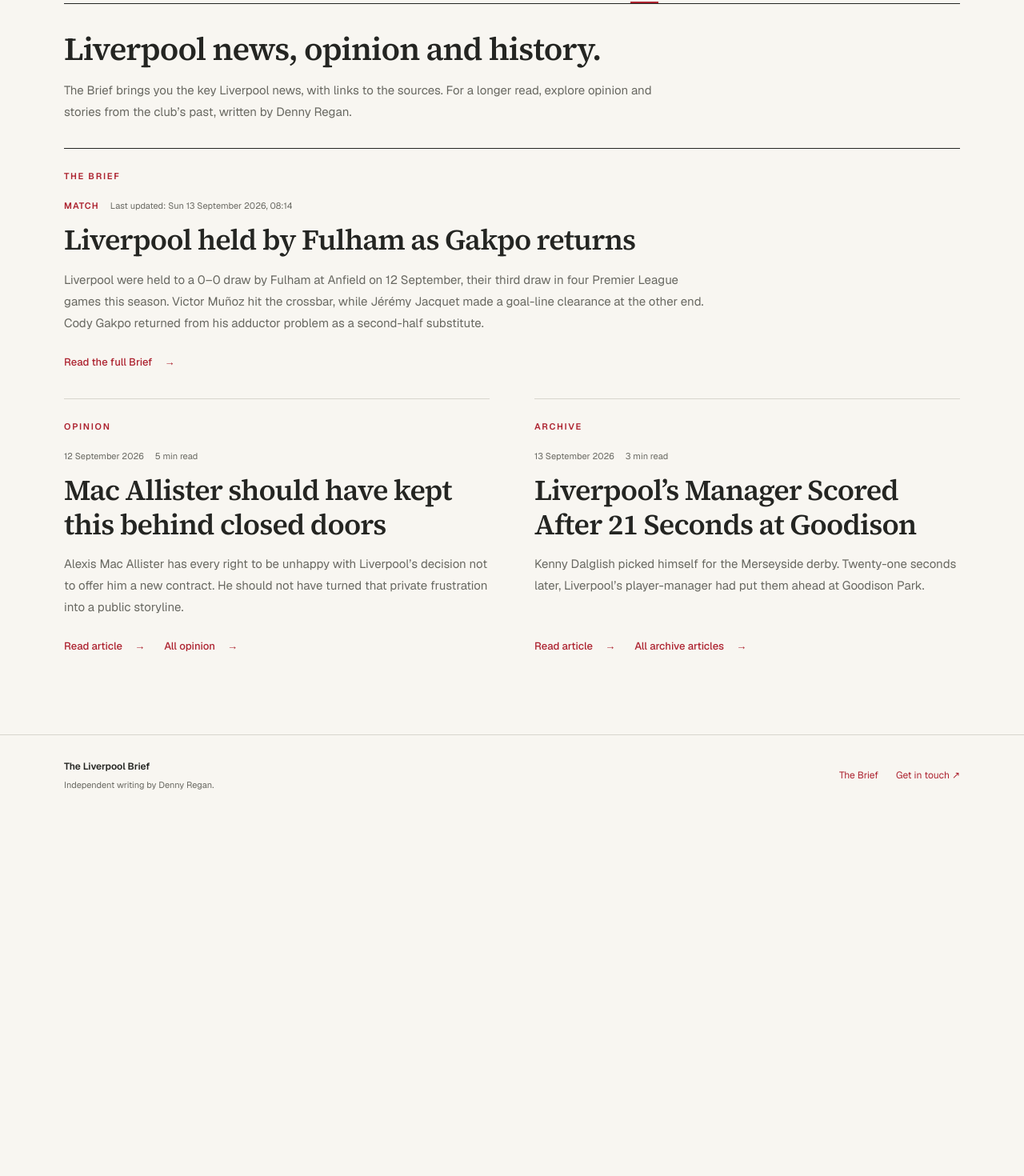
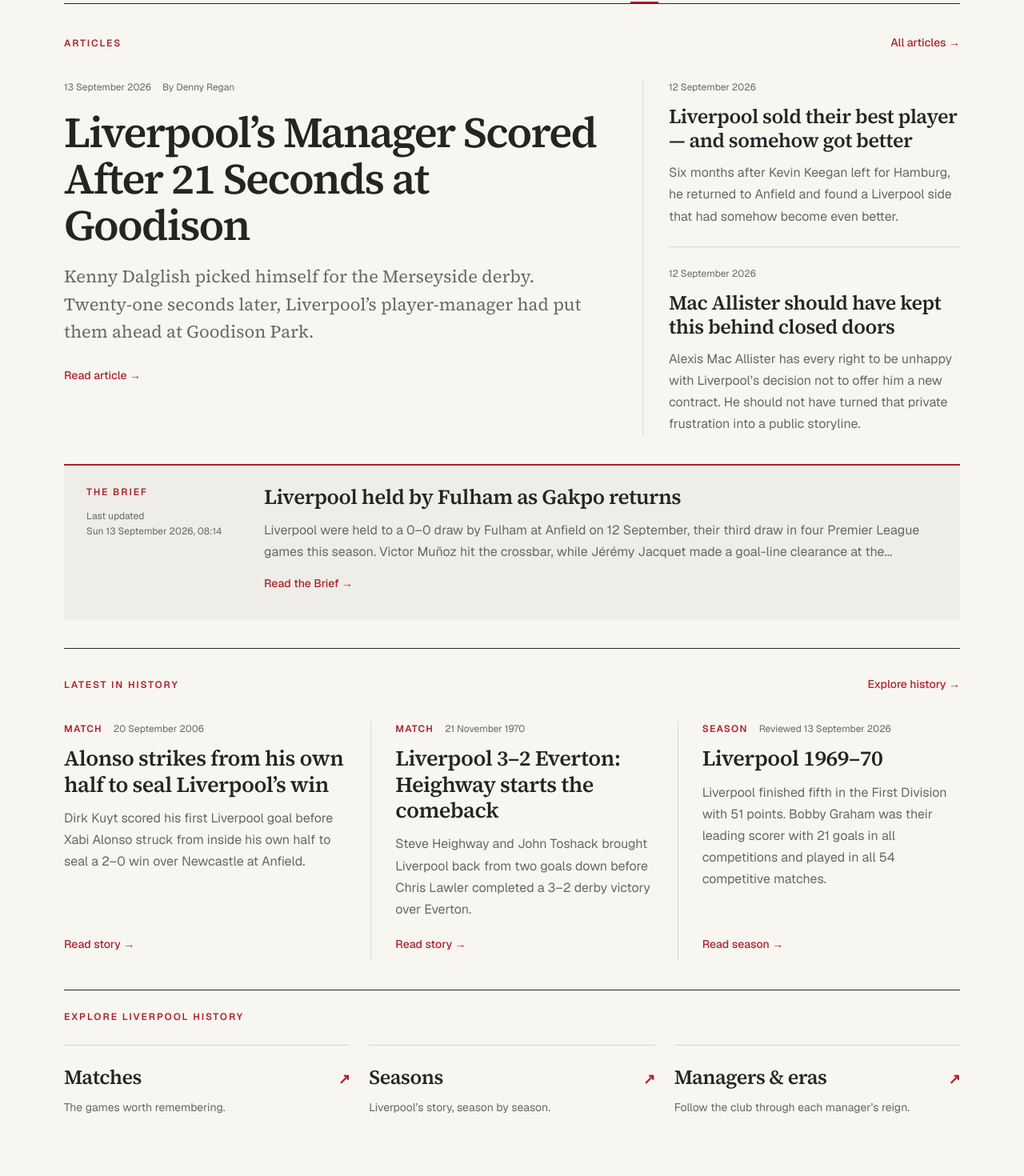
Before and after one commit to DennyRegan/the-liverpool-brief, a Next.js app: page / in a window 1280 px wide. Shown: the part 238-1708 px from the top of the page at 80% size. Before the commit the page ends 1257 px from the top, so only its background shows below. Built offline with nearby package versions, Linux system fonts and the light colour scheme.

Commit message:
Reshape homepage around Articles and growing History collection

```diff
--- a/app/globals.css
+++ b/app/globals.css
@@ -19,23 +19,56 @@
 .header-bottom nav { display: flex; gap: 28px; flex-shrink: 0; }
 .header-bottom nav a { padding: 17px 0 15px; border-bottom: 2px solid transparent; font-size: 13px; }
 .header-bottom nav a[aria-current] { color: var(--accent); border-color: var(--accent); }
-.home-page { padding-top: 32px; padding-bottom: 64px; }
-.home-intro { max-width: 760px; padding-bottom: 32px; }
-.home-intro h1 { font-family: var(--font-source-serif), Georgia, serif; font-size: clamp(28px, 3.4vw, 40px); font-weight: 600; line-height: 1.2; letter-spacing: -.025em; margin-bottom: 14px; }
-.home-intro p { font-size: 15px; line-height: 1.8; color: var(--muted); }
-.home-section { min-width: 0; display: flex; flex-direction: column; border-top: 1px solid var(--line); padding: 26px 0 30px; }
-.home-section > .eyebrow { color: var(--accent); margin-bottom: 20px; }
-.home-section h3 { font-family: var(--font-source-serif), Georgia, serif; font-size: clamp(27px, 3vw, 36px); font-weight: 600; line-height: 1.18; letter-spacing: -.025em; margin: 14px 0; overflow-wrap: anywhere; }
-.home-summary { font-size: 15px; line-height: 1.8; color: var(--muted); overflow-wrap: anywhere; }
-.home-links { display: flex; flex-wrap: wrap; gap: 12px 24px; margin-top: auto; padding-top: 20px; }
-.home-links a { padding-block: 6px; }
-.home-brief { border-top-color: var(--foreground); }
-.home-brief article { max-width: 800px; }
-.home-writing { display: grid; grid-template-columns: repeat(2, minmax(0, 1fr)); column-gap: 56px; }
+/* Homepage: stable writing lead, then independent discovery sections. */
+.home-page { padding-top: 28px; padding-bottom: 48px; }
+.home-section-heading { display: flex; align-items: center; justify-content: space-between; gap: 20px; margin-bottom: 26px; }
+.home-page .eyebrow { color: var(--accent); font-size: 12px; }
+.home-page .read-link { display: inline-block; padding-block: 10px; font-size: 14px; }
+.home-page .article-meta { font-size: 12px; gap: 8px 14px; }
+.home-writing { display: grid; grid-template-columns: minmax(0, 1.7fr) minmax(0, 1fr); gap: 48px; padding-bottom: 36px; }
+.home-lead { min-width: 0; }
+.home-lead h1, .home-empty-title { font-family: var(--font-source-serif), Georgia, serif; font-size: clamp(34px, 4.2vw, 54px); font-weight: 600; line-height: 1.08; letter-spacing: -.035em; margin: 18px 0; text-wrap: pretty; }
+.home-standfirst { font-family: var(--font-source-serif), Georgia, serif; font-size: 22px; line-height: 1.55; color: var(--muted); margin-bottom: 18px; }
+.home-more { border-left: 1px solid var(--line); padding-left: 32px; }
+.home-more article + article { margin-top: 24px; padding-top: 24px; border-top: 1px solid var(--line); }
+.home-page h3 { font-family: var(--font-source-serif), Georgia, serif; font-size: 27px; font-weight: 600; line-height: 1.2; letter-spacing: -.02em; margin: 12px 0; text-wrap: pretty; }
+.home-more h3 { font-size: 25px; }
+.home-summary { font-size: 16px; line-height: 1.7; color: var(--muted); overflow-wrap: anywhere; }
+.home-links { display: flex; flex-wrap: wrap; gap: 8px 24px; margin-top: 14px; }
+.home-brief { display: grid; grid-template-columns: 190px minmax(0, 1fr); gap: 32px; padding: 24px 28px; background: #efede7; border-top: 2px solid var(--accent); margin-bottom: 36px; }
+.home-brief-label p { font-size: 12px; color: var(--muted); line-height: 1.6; margin-top: 12px; }
+.home-brief h3 { margin-top: 0; font-size: 26px; }
+.home-brief .read-link { margin-top: 6px; }
+.home-section { border-top: 1px solid var(--foreground); padding: 24px 0 36px; }
+.home-history-grid { display: grid; grid-template-columns: repeat(3, minmax(0, 1fr)); gap: 30px; }
+.home-history-grid article { display: flex; flex-direction: column; min-width: 0; }
+.home-history-grid article + article { border-left: 1px solid var(--line); padding-left: 30px; }
+.home-history-grid .read-link { margin-top: auto; padding-top: 20px; }
+.home-week { display: grid; grid-template-columns: 220px minmax(0, 1fr); gap: 36px; padding: 32px; margin: 4px 0 36px; border: 1px solid var(--line); border-left: 4px solid var(--accent); }
+.home-week-date { font-size: 15px; margin-top: 22px; }
+.home-week-date span { display: block; font-family: var(--font-source-serif), Georgia, serif; font-size: 56px; line-height: 1.2; letter-spacing: -.04em; }
+.home-week h3 { font-size: 32px; margin-top: 0; }
+.home-browse { display: grid; grid-template-columns: repeat(auto-fit, minmax(200px, 1fr)); gap: 24px; }
+.home-browse > a { border-top: 1px solid var(--line); padding: 12px 0; }
+.home-browse h3 { display: flex; justify-content: space-between; align-items: baseline; gap: 12px; font-size: 25px; }
+.home-browse h3 span { font-family: Arial, sans-serif; font-size: 18px; color: var(--accent); }
+.home-browse p { font-size: 14px; line-height: 1.6; color: var(--muted); }
 @media (max-width: 700px) {
- .home-page { padding-top: 24px; padding-bottom: 32px; }
- .home-intro { padding-bottom: 24px; }
- .home-writing { grid-template-columns: 1fr; }
+ .home-page { padding-top: 18px; padding-bottom: 24px; }
+ .home-section-heading { margin-bottom: 20px; }
+ .home-writing { grid-template-columns: 1fr; gap: 26px; padding-bottom: 28px; }
+ .home-more { border-left: 0; padding-left: 0; border-top: 1px solid var(--line); padding-top: 24px; }
+ .home-standfirst { font-size: 20px; }
+ .home-brief { grid-template-columns: 1fr; gap: 18px; padding: 22px; margin-bottom: 28px; }
+ .home-brief-label { display: flex; flex-wrap: wrap; align-items: baseline; gap: 10px 24px; }
+ .home-brief-label p { margin-top: 0; }
+ .home-history-grid { grid-template-columns: 1fr; gap: 24px; }
+ .home-history-grid article + article { border-left: 0; padding-left: 0; border-top: 1px solid var(--line); padding-top: 24px; }
+ .home-week { grid-template-columns: 1fr; gap: 20px; padding: 24px; }
+ .home-week-date { margin-top: 12px; }
+ .home-week-date span { display: inline; font: inherit; margin-left: 8px; }
+ .home-week h3 { font-size: 28px; }
+ .home-browse { grid-template-columns: 1fr; gap: 8px; }
 }
 .collection { padding-top: 38px; padding-bottom: 80px; }
 .collection-bar { display: flex; align-items: center; justify-content: space-between; gap: 16px; }
--- a/app/page.tsx
+++ b/app/page.tsx
@@ -1,70 +1,99 @@
 import Link from "next/link";
 import { getWriting } from "@/lib/content/writing";
 import { getBrief } from "@/lib/content/briefs";
-import { selectHomeWriting } from "@/lib/content/homepage";
-import { formatLastUpdated, formatListDate, getArticleExcerpt } from "@/lib/format";
+import { getArchiveFeatures } from "@/lib/content/archive";
+import { getSeasons, seasonLabel } from "@/lib/content/seasons";
+import { getHistoryEvents, getHistoryWindow, getWeekReading } from "@/lib/content/this-week";
+import { selectHomeWriting, selectHomeHistory } from "@/lib/content/homepage";
+import { formatLastUpdated, formatListDate, getArticleExcerpt, getExcerpt } from "@/lib/format";
 import { SiteHeader } from "@/app/components/SiteHeader";
 
 export const metadata = {
-  description: "A concise Liverpool news briefing, plus independent opinion and stories from the club's past by Denny Regan.",
+  description: "Independent Liverpool articles by Denny Regan, a concise news Brief, and the matches, people and seasons from the club’s history.",
   alternates: { canonical: "/" },
 };
+// Keep the homepage aligned with /this-week across London's Monday rollover.
+export const dynamic = "force-dynamic";
 
 export default function Home() {
   const brief = getBrief();
   const story = brief.stories[0];
-  const { opinion, archive } = selectHomeWriting(getWriting());
+  const { lead, more } = selectHomeWriting(getWriting());
+  const archive = getArchiveFeatures();
+  const factual = archive.filter(article => article.editorialMode === "factual");
+  const seasons = getSeasons();
+  const history = selectHomeHistory([
+    ...factual.map(article => ({
+      href: `/archive/${article.slug}`, title: article.title, summary: article.excerpt,
+      kind: article.articleType ?? "other", date: article.date,
+      context: article.historicalEventDate ? formatListDate(article.historicalEventDate) : article.historicalPeriod,
+    })),
+    ...seasons.map(season => ({
+      href: `/history/seasons/${season.season}`, title: `Liverpool ${seasonLabel(season.season)}`,
+      summary: season.overview[0], kind: "season", date: season.reviewedOn,
+      context: `Reviewed ${formatListDate(season.reviewedOn)}`,
+    })),
+  ]);
+  const labels: Record<string, string> = { match: "Match", player: "Player", manager: "Manager", transfer: "Transfer", season: "Season", competition: "Competition", "club-event": "Club history", other: "History" };
+  const days = getHistoryWindow(getHistoryEvents());
+  const weekReading = getWeekReading(archive, days);
+  const candidates = days.flatMap(day => day.events.map(event => ({
+    day, event,
+    article: archive.find(article => article.slug === event.archiveSlug) ?? weekReading.find(article =>
+      article.historicalEventDate === `${event.year}-${String(event.month).padStart(2, "0")}-${String(event.day).padStart(2, "0")}`),
+  })));
+  const feature = candidates.find(candidate => candidate.article) ?? candidates[0];
+  const browse = [
+    ...(factual.some(article => article.articleType === "match") ? [{ href: "/history/matches", title: "Matches", text: "The games worth remembering." }] : []),
+    ...(factual.some(article => article.articleType === "player") ? [{ href: "/history/players", title: "Players", text: "The people who wore the shirt." }] : []),
+    ...(seasons.length ? [{ href: "/history/seasons", title: "Seasons", text: "Liverpool’s story, season by season." }] : []),
+    { href: "/history", title: "Managers & eras", text: "Follow the club through each manager’s reign." },
+  ];
 
-  return (
-    <>
-      <SiteHeader active="home" />
-      <main id="main-content" className="site-width home-page">
-        <div className="home-intro">
-          <h1>Liverpool news, opinion and history.</h1>
-          <p>The Brief brings you the key Liverpool news, with links to the sources. For a longer read, explore opinion and stories from the club’s past, written by Denny Regan.</p>
-        </div>
+  return <>
+    <SiteHeader active="home" />
+    <main id="main-content" className="site-width home-page">
+      <section className="home-articles" aria-labelledby="home-articles-heading">
+        <div className="home-section-heading"><h2 id="home-articles-heading" className="eyebrow">Articles</h2><Link className="read-link" href="/articles">All articles →</Link></div>
+        {lead ? <div className="home-writing">
+          <article className="home-lead">
+            <p className="article-meta"><time dateTime={lead.date}>{formatListDate(lead.date)}</time><span>By Denny Regan</span></p>
+            <h1><Link href={lead.href}>{lead.title}</Link></h1>
+            <p className="home-standfirst">{getArticleExcerpt(lead, 300)}</p>
+            <Link className="read-link" href={lead.href}>Read article →</Link>
+          </article>
+          {more.length > 0 && <div className="home-more">{more.map(article => <article key={article.href}>
+            <p className="article-meta"><time dateTime={article.date}>{formatListDate(article.date)}</time></p>
+            <h3><Link href={article.href}>{article.title}</Link></h3>
+            <p className="home-summary">{getArticleExcerpt(article, 150)}</p>
+          </article>)}</div>}
+        </div> : <h1 className="home-empty-title">Independent Liverpool writing</h1>}
+      </section>
 
-        <section className="home-section home-brief" aria-labelledby="home-brief-heading">
-          <h2 id="home-brief-heading" className="eyebrow">The Brief</h2>
-          {story ? (
-            <article>
-              <p className="article-meta"><span>{story.category}</span><span>Last updated: <time dateTime={brief.lastUpdated}>{formatLastUpdated(brief.lastUpdated)}</time></span></p>
-              <h3><Link href="/brief">{story.headline}</Link></h3>
-              <p className="home-summary">{story.summary}</p>
-            </article>
-          ) : <p className="home-summary">The next briefing will appear here when it is published.</p>}
-          <div className="home-links"><Link href="/brief" className="read-link">Read the full Brief <span aria-hidden="true">→</span></Link></div>
-        </section>
+      <section className="home-brief" aria-labelledby="home-brief-heading">
+        <div className="home-brief-label"><h2 id="home-brief-heading" className="eyebrow">The Brief</h2><p>Last updated<br /><time dateTime={brief.lastUpdated}>{formatLastUpdated(brief.lastUpdated)}</time></p></div>
+        <div>{story ? <article><h3><Link href="/brief">{story.headline}</Link></h3><p className="home-summary">{getExcerpt(story.summary, 220)}</p></article> : <p className="home-summary">The next briefing will appear here when it is published.</p>}<Link className="read-link" href="/brief">Read the Brief →</Link></div>
+      </section>
 
-        <div className="home-writing">
-          {([
-            { category: "Opinion", article: opinion, href: "/articles?category=opinion", label: "All opinion" },
-            { category: "Archive", article: archive, href: "/articles?category=archive", label: "All archive articles" },
-          ] as const).map(({ category, article, href, label }) => (
-            <section key={category} className="home-section" aria-labelledby={`home-${category.toLowerCase()}-heading`}>
-              <h2 id={`home-${category.toLowerCase()}-heading`} className="eyebrow">{category}</h2>
-              {article ? (
-                <>
-                  <article>
-                    <p className="article-meta"><time dateTime={article.date}>{formatListDate(article.date)}</time><span>{Math.max(1, Math.ceil(article.body.split(/\s+/).length / 220))} min read</span></p>
-                    <h3><Link href={article.href}>{article.title}</Link></h3>
-                    <p className="home-summary">{getArticleExcerpt(article, 220)}</p>
-                  </article>
-                  <div className="home-links">
-                    <Link href={article.href} className="read-link">Read article <span aria-hidden="true">→</span></Link>
-                    <Link href={href} className="read-link">{label} <span aria-hidden="true">→</span></Link>
-                  </div>
-                </>
-              ) : (
-                <>
-                  <p className="home-summary">A new {category.toLowerCase()} piece will appear here when it is published.</p>
-                  <div className="home-links"><Link href={href} className="read-link">{label} <span aria-hidden="true">→</span></Link></div>
-                </>
-              )}
-            </section>
-          ))}
-        </div>
-      </main>
-    </>
-  );
+      {history.length > 0 && <section className="home-section" aria-labelledby="home-history-heading">
+        <div className="home-section-heading"><h2 id="home-history-heading" className="eyebrow">Latest in History</h2><Link className="read-link" href="/history">Explore history →</Link></div>
+        <div className="home-history-grid">{history.map(item => <article key={item.href}>
+          <p className="article-meta"><span>{labels[item.kind]}</span><span>{item.context}</span></p>
+          <h3><Link href={item.href}>{item.title}</Link></h3>
+          <p className="home-summary">{getExcerpt(item.summary, 180)}</p>
+          <Link className="read-link" href={item.href}>Read {item.kind === "season" ? "season" : "story"} →</Link>
+        </article>)}</div>
+      </section>}
+
+      {feature && <section className="home-week" aria-labelledby="home-week-heading">
+        <div><h2 id="home-week-heading" className="eyebrow">This Week in History</h2><p className="home-week-date">{feature.day.label}<span>{feature.event.year}</span></p></div>
+        <article><h3>{feature.article ? <Link href={`/archive/${feature.article.slug}`}>{feature.event.title}</Link> : feature.event.title}</h3><p className="home-summary">{feature.event.summary}</p><div className="home-links">{feature.article && <Link className="read-link" href={`/archive/${feature.article.slug}`}>Read the full story →</Link>}<Link className="read-link" href="/this-week">See the whole week →</Link></div></article>
+      </section>}
+
+      <section className="home-section home-explore" aria-labelledby="home-explore-heading">
+        <div className="home-section-heading"><h2 id="home-explore-heading" className="eyebrow">Explore Liverpool history</h2></div>
+        <div className="home-browse">{browse.map(item => <Link key={item.href} href={item.href}><h3>{item.title}<span aria-hidden="true">↗</span></h3><p>{item.text}</p></Link>)}</div>
+      </section>
+    </main>
+  </>;
 }
--- a/lib/content/homepage.ts
+++ b/lib/content/homepage.ts
@@ -1,13 +1,25 @@
-type WritingSummary = { category: string; date: string; href: string };
+type DatedLink = { date: string; href: string };
+const newestFirst = <T extends DatedLink>(items: T[]) => [...items].sort((a, b) =>
+  b.date.localeCompare(a.date) || a.href.localeCompare(b.href)
+);
 
-// Select each category independently, so recent opinion pieces cannot displace
-// the Archive slot. Sort a copy to leave the shared collection untouched.
-export function selectHomeWriting<T extends WritingSummary>(writing: T[]) {
-  const newestFirst = [...writing].sort((a, b) =>
-    b.date.localeCompare(a.date) || a.href.localeCompare(b.href)
-  );
-  return {
-    opinion: newestFirst.find(article => article.category === "Opinion"),
-    archive: newestFirst.find(article => article.category === "Archive"),
-  };
+// getWriting supplies all Articles, excluding explicitly factual History.
+export function selectHomeWriting<T extends DatedLink>(writing: T[]) {
+  const [lead, ...rest] = newestFirst(writing);
+  return { lead, more: rest.slice(0, 2) };
 }
+
+// Select a mix of available types before filling remaining places by recency.
+export function selectHomeHistory<T extends DatedLink & { kind: string }>(items: T[], limit = 3): T[] {
+  const sorted = newestFirst(items);
+  const selected: T[] = [];
+  for (const item of sorted) {
+    if (selected.length >= limit) break;
+    if (!selected.some(other => other.kind === item.kind)) selected.push(item);
+  }
+  for (const item of sorted) {
+    if (selected.length >= limit) break;
+    if (!selected.some(other => other.href === item.href)) selected.push(item);
+  }
+  return newestFirst(selected);
+}
--- a/scripts/verify-homepage.mjs
+++ b/scripts/verify-homepage.mjs
@@ -30,29 +30,21 @@
   const html = await response.text();
   const main = html.match(/<main\b[^>]*>([\s\S]*?)<\/main>/)?.[1];
   assert.ok(main, 'homepage has a main content landmark');
-  assert.match(main, /Liverpool news, opinion and history\./);
-  assert.ok(main.indexOf('home-intro') < main.indexOf('<section'), 'introduction precedes the content');
-  assert.equal((main.match(/<article>/g) || []).length, 3, 'exactly three content previews');
-  assert.deepEqual([...main.matchAll(/<h2[^>]*>(.*?)<\/h2>/g)].map(match => match[1]), ['The Brief', 'Opinion', 'Archive']);
-  assert.match(main, /href="\/brief"/);
-  assert.match(main, /href="\/articles\/[^"?]+"/);
-  assert.match(main, /href="\/archive\/[^"?]+"/);
-  assert.match(main, /href="\/articles\?category=opinion"/);
-  assert.match(main, /href="\/articles\?category=archive"/);
-
+  assert.equal((main.match(/<h1[ >]/g) || []).length, 1, 'one lead heading');
+  assert.deepEqual([...main.matchAll(/<h2[^>]*>(.*?)<\/h2>/g)].map(match => match[1]), ['Articles', 'The Brief', 'Latest in History', 'This Week in History', 'Explore Liverpool history']);
+  assert.doesNotMatch(main, /articles\?category=/);
+  assert.match(main, /href="\/articles"/);
+  assert.match(main, /href="\/history\/seasons/);
+  assert.match(main, /href="\/this-week"/);
   const links = new Set([...main.matchAll(/href="([^"]+)"/g)].map(match => match[1].replaceAll('&amp;', '&')));
   for (const href of links) {
     const destination = await fetch(new URL(href, origin), { signal: AbortSignal.timeout(10000) });
     assert.equal(destination.status, 200, href);
     const body = await destination.text();
     assert.match(body, /id="main-content"/, `${href} renders its content`);
-    if (href.includes('?category=')) {
-      const category = href.endsWith('opinion') ? 'Opinion' : 'Archive';
-      assert.ok(new RegExp(`aria-current="page"[^>]*>${category}</a>`).test(body), `${category} filter is active`);
-    }
     console.log(`PASS ${href}`);
   }
-  console.log('PASS introduction + exactly one Brief story, one Opinion and one Archive preview');
+  console.log('PASS article lead, Brief, mixed History, weekly feature and working destinations');
 } finally {
   if (server.exitCode === null) {
     const exited = once(server, 'exit');
```
Also changed, not shown: 2 other files (tests, documents, lock files or other folders).
